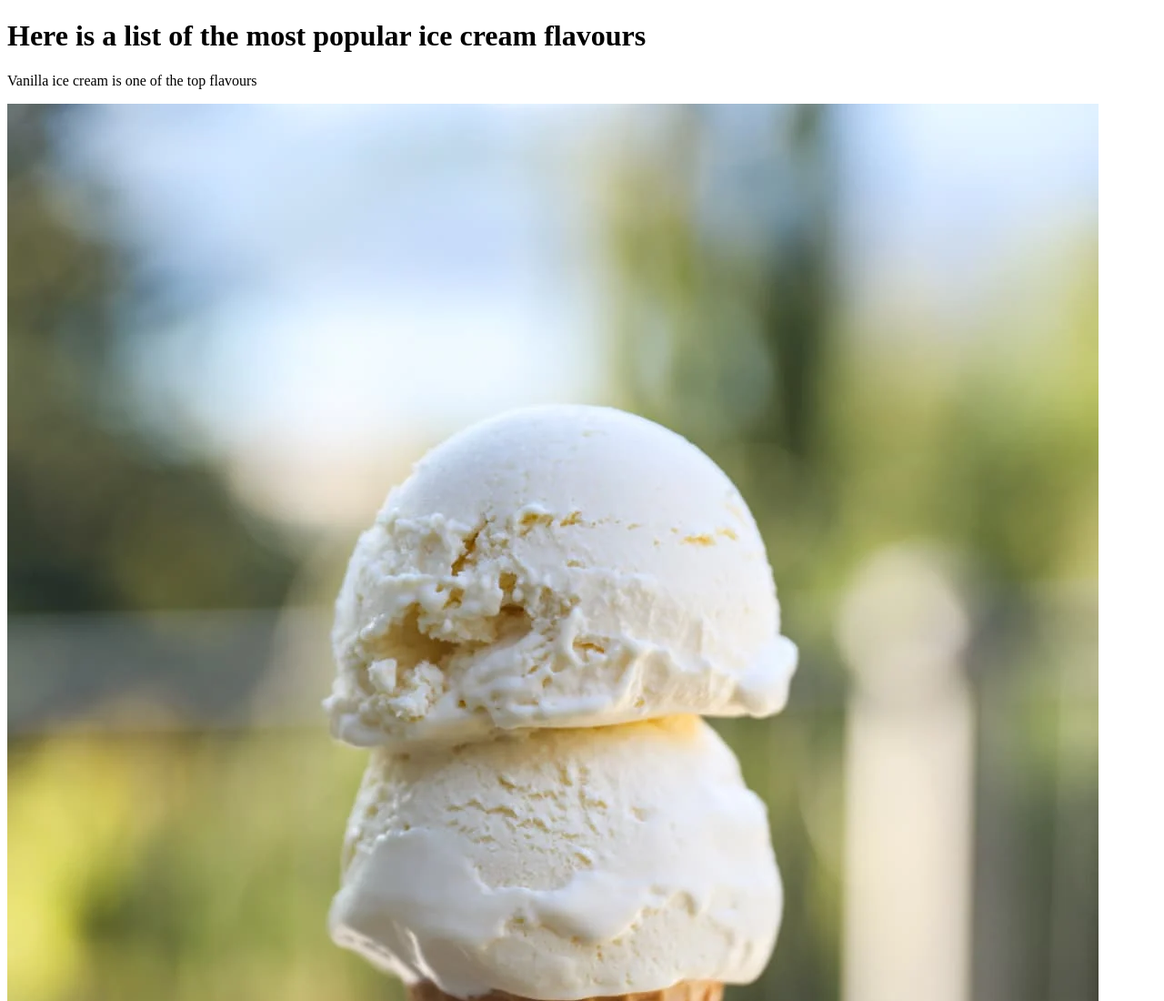
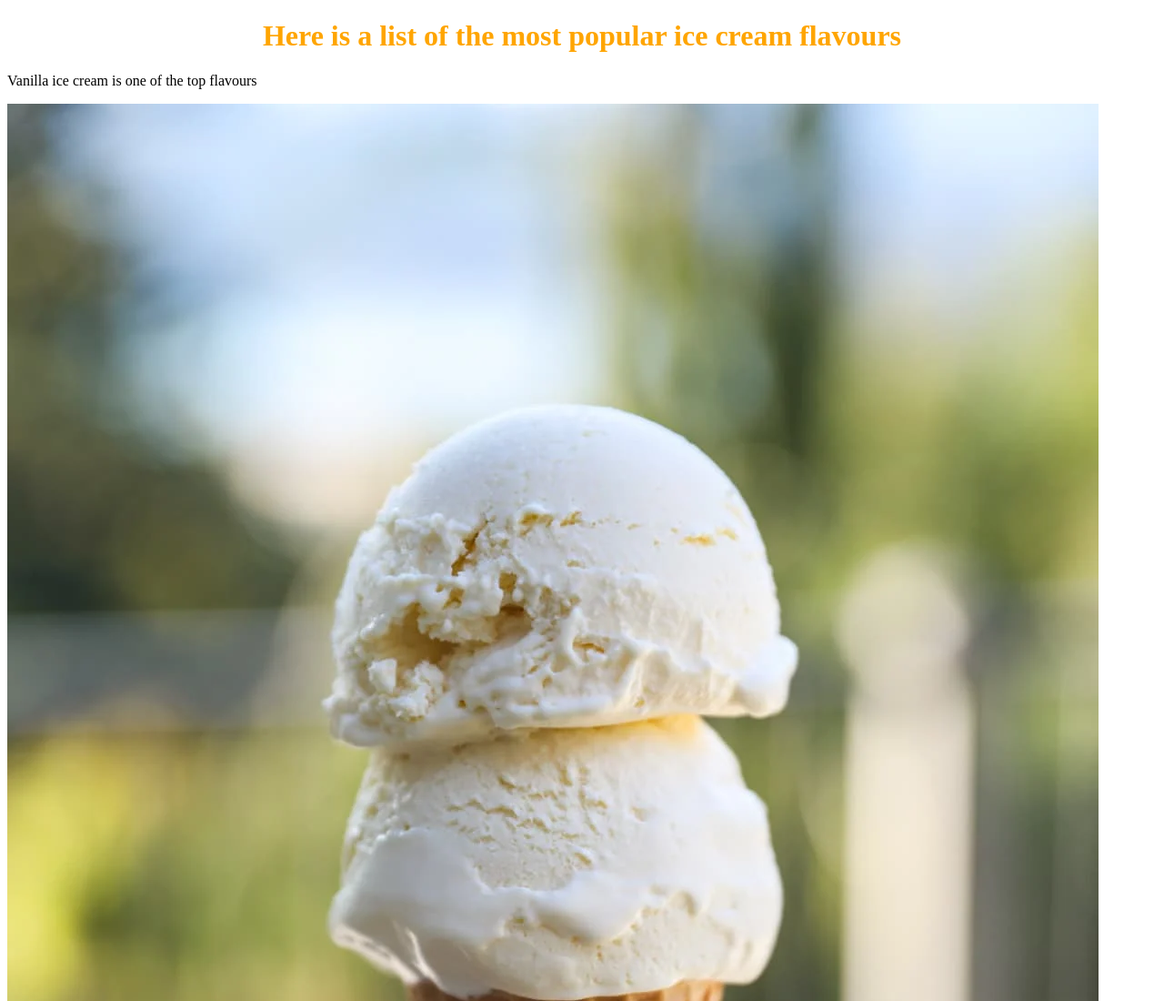
Before and after one commit to stellakr/website, a plain HTML site: page icecream.html in a window 1280 px wide. Shown: the top 1100 px of the page at 91% size. Drawn offline with Linux system fonts and the light colour scheme.

Commit message:
Update icecream.html

```diff
--- a/icecream.html
+++ b/icecream.html
@@ -5,7 +5,7 @@
 </head>
 <body>
 
-<h1>Here is a list of the most popular ice cream flavours</h1>
+<h1 style="color:orange;text-align:center;">Here is a list of the most popular ice cream flavours</h1>
 <p>Vanilla ice cream is one of the top flavours</p>
 <img src="vanilla_ice_cream.jpg">
 <p>Chocolate ice cream is also a very popular flavour</p>
```
